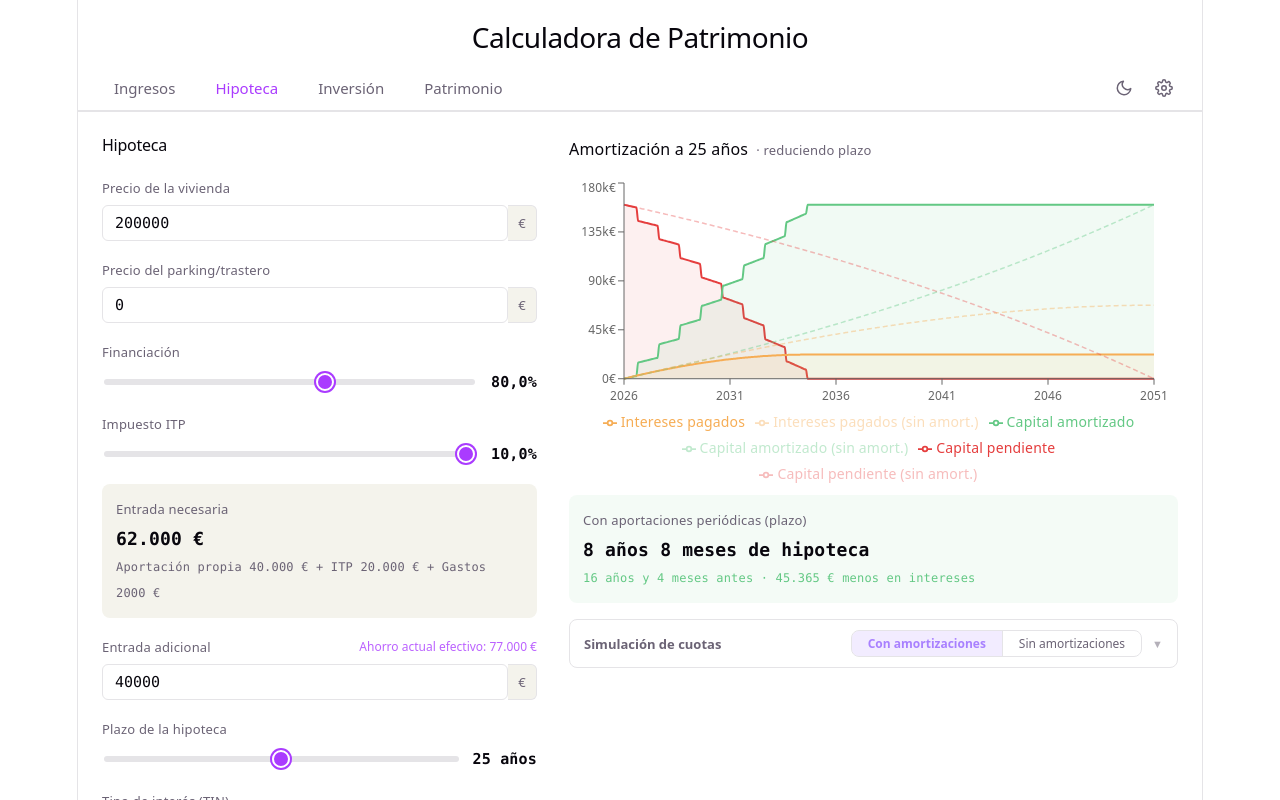
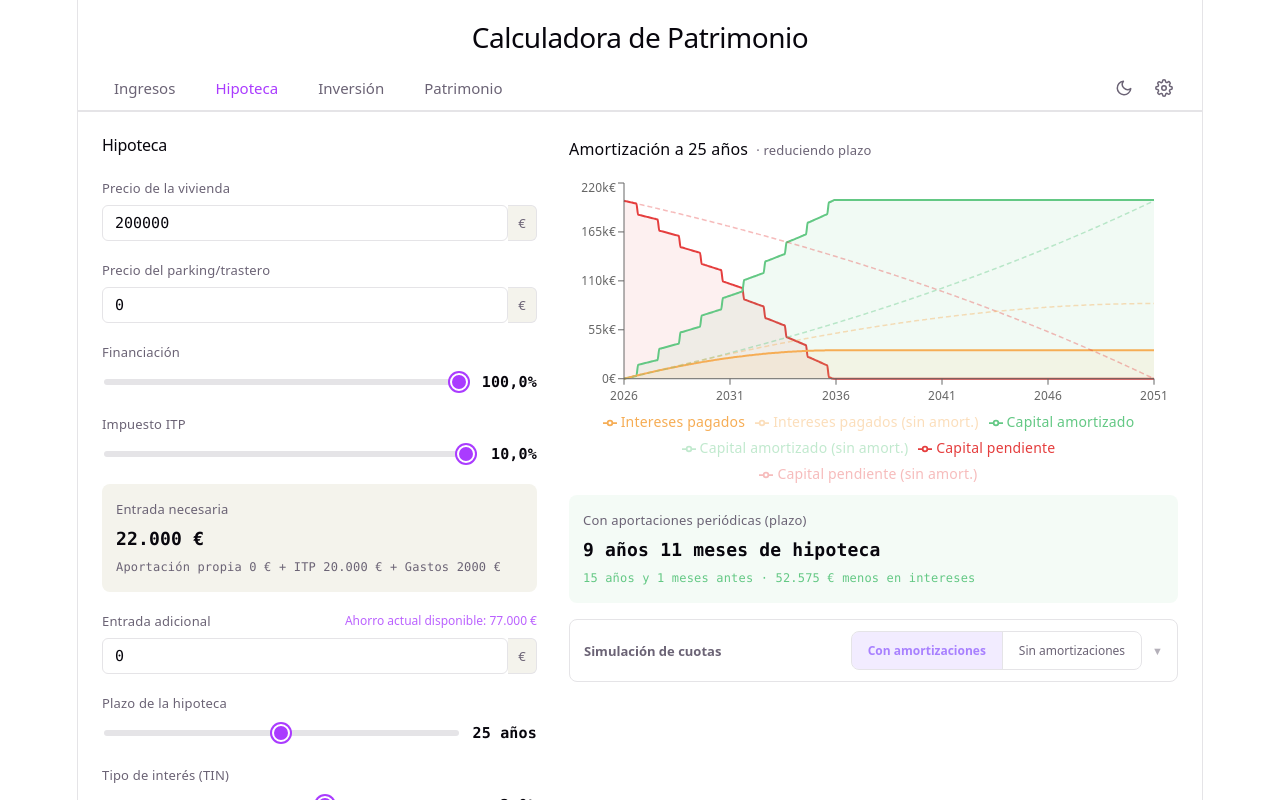
Before and after one commit to aleixRabassa/calculadora-patrimonio, a React (Vite) app: page / in a window 1280 px wide. Both pictures are taken after a click on the tab "Hipoteca". Shown: the top 800 px of the page. Built offline with nearby package versions, Linux system fonts and the light colour scheme.

Commit message:
feat: update padding and labels for improved UI in Hipoteca and Ingresos components

```diff
--- a/src/components/Hipoteca.css
+++ b/src/components/Hipoteca.css
@@ -115,7 +115,7 @@
 
 
 .hipoteca .gastos__header {
-  padding: 8px 12px;
+  padding: 11px 12px;
 }
 
 .hipoteca .gastos__title h3 {
@@ -204,7 +204,7 @@
 }
 
 .segmented-control--small .segmented-control__option {
-  padding: 4px 16px;
+  padding: 10px 16px;
   font-size: 12px;
   white-space: nowrap;
 }
@@ -222,7 +222,7 @@
   align-items: center;
   justify-content: space-between;
   width: 100%;
-  padding: 10px 14px;
+  padding: 11px 14px;
   background: none;
   border: none;
   cursor: pointer;
--- a/src/components/Hipoteca.tsx
+++ b/src/components/Hipoteca.tsx
@@ -39,7 +39,7 @@ interface HipotecaState {
 const DEFAULT_STATE: HipotecaState = {
   propertyPrice: 200_000,
   parkingPrice: 0,
-  financingPct: 80,
+  financingPct: 100,
   itpPct: 10,
   termYears: 25,
   interestRate: 3,
@@ -476,7 +476,7 @@ export function Hipoteca() {
                 }
               }}
             >
-              Ahorro actual efectivo: {fmt(Math.max(0, ahorroInicialEfectivo))} €
+              Ahorro actual disponible: {fmt(Math.max(0, ahorroInicialEfectivo))} €
             </button>
           </div>
           <div className="input-group">
--- a/src/components/Ingresos.tsx
+++ b/src/components/Ingresos.tsx
@@ -462,7 +462,7 @@ export function Ingresos() {
 
         {totalGastosExtraordinarios > 0 && (
           <div className="field field--computed">
-            <label>Ahorro actual efectivo</label>
+            <label>Ahorro actual disponible</label>
             <div className={`computed-value ${ahorroInicialEfectivo < 0 ? 'computed-value--negative' : ''}`}>
               {fmt(ahorroInicialEfectivo)} €
               <span className="detail">Ahorro actual {fmt(state.ahorroInicial)} € − Gastos extraordinarios {fmt(totalGastosExtraordinarios)} €</span>
```
